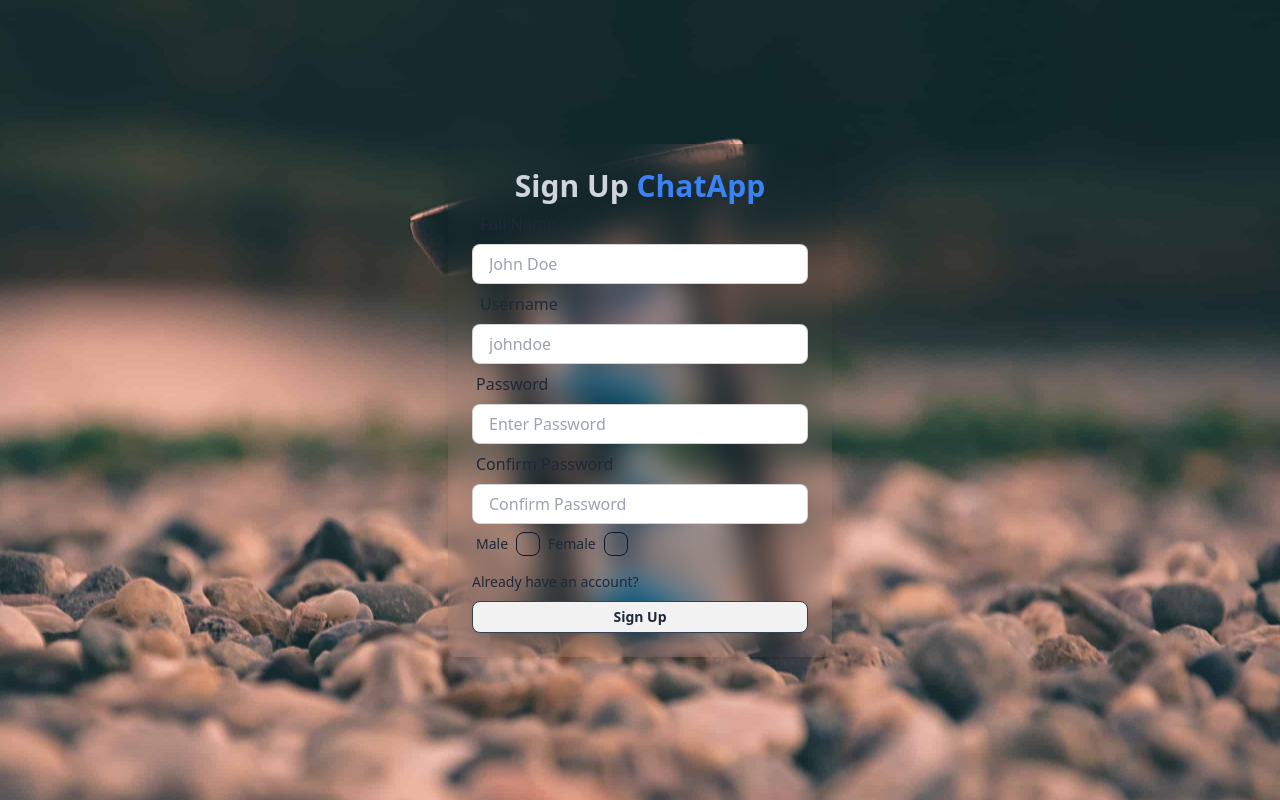
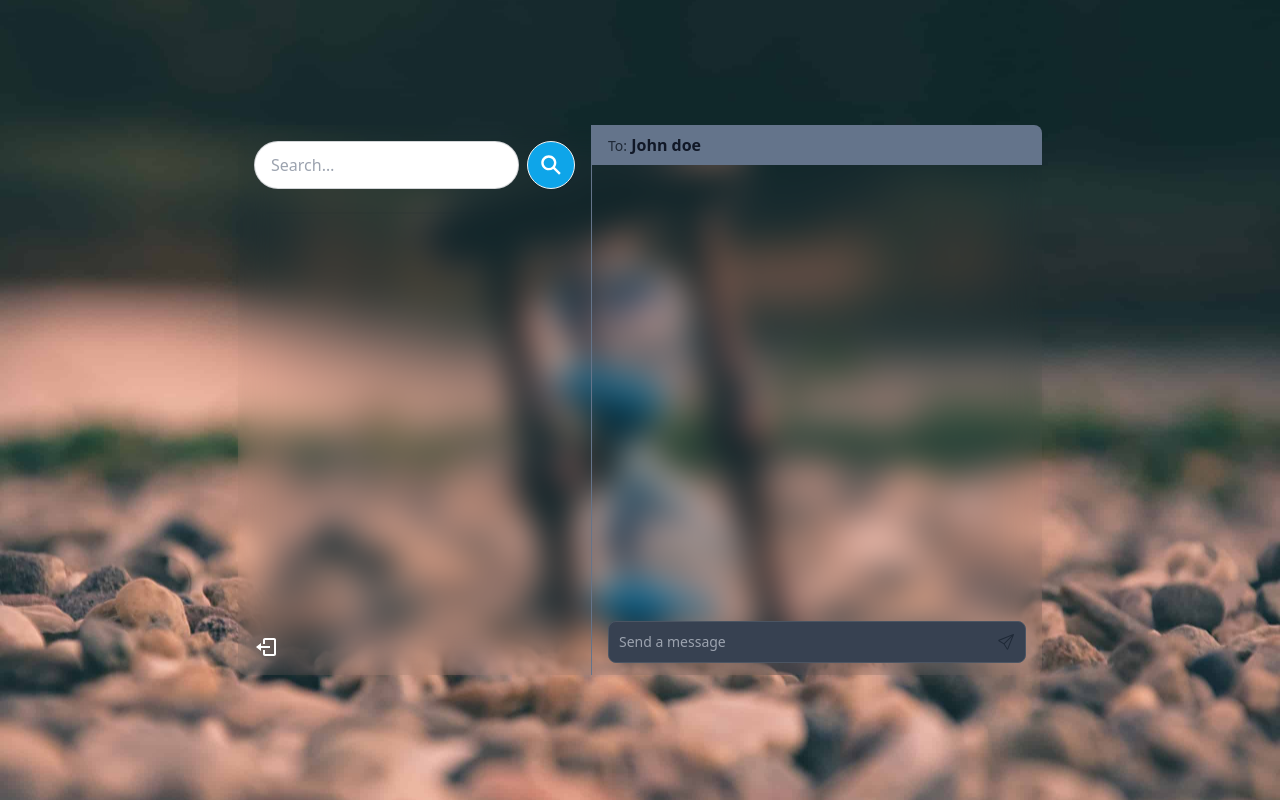
Before and after one commit to halleygz/msgapp, a React (Vite) app in the folder frontend/: page / in a window 1280 px wide. Built offline with nearby package versions, Linux system fonts and the light colour scheme.

Commit message:
Completed making the Home page ---Frontend part 1 done---

```diff
--- a/frontend/package.json
+++ b/frontend/package.json
@@ -11,7 +11,8 @@
   },
   "dependencies": {
     "react": "^18.2.0",
-    "react-dom": "^18.2.0"
+    "react-dom": "^18.2.0",
+    "react-icons": "^5.2.1"
   },
   "devDependencies": {
     "@types/react": "^18.2.66",
--- a/frontend/src/App.jsx
+++ b/frontend/src/App.jsx
@@ -1,4 +1,5 @@
 import './index.css'
+import Home from './pages/home/Home'
 import Login from './pages/login/Login'
 import Signup from './pages/signup/Signup'
 
@@ -6,7 +7,7 @@ function App() {
 
   return (
     <div className="p-4 h-screen flex items-center justify-center">
-      <Signup/>
+      <Home/>
     </div>
   )
 }
--- /dev/null
+++ b/frontend/src/components/messages/Message.jsx
@@ -0,0 +1,9 @@
+import React from 'react'
+
+const Message = () => {
+  return (
+    <div>Message</div>
+  )
+}
+
+export default Message
--- /dev/null
+++ b/frontend/src/components/messages/MessageContainer.jsx
@@ -0,0 +1,38 @@
+import React from "react";
+import Messages from "./Messages";
+import MessageInput from "./MessageInput";
+import { TiMessages } from "react-icons/ti";
+
+const MessageContainer = () => {
+  const chatSelected = true;
+  return (
+    <div className="md:min-w-[450px] flex flex-col">
+      {!chatSelected ? (
+        <NoChatSelected />
+      ) : (
+        <>
+          {/* Header */}
+          <div className="bg-slate-500 px-4 py-2 mb-2">
+            <span className="label-text">To:</span>{" "}
+            <span className="text-gray-900 font-bold">John doe</span>
+          </div>
+          <Messages />
+          <MessageInput />
+        </>
+      )}
+    </div>
+  );
+};
+const NoChatSelected = () => {
+  return (
+    <div className="flex items-center justify-center w-full h-full">
+      <div className="px-4 text-center sm:text-lg md:text-xl text-gray-200 font-semibold flex flex-col items-center gap-2">
+        <p>Welcome 👋 Manuel❄</p>
+        <p>Select a chat to start messaging</p>
+        <TiMessages className="text-3xl md:text-6xl text-center" />
+      </div>
+    </div>
+  );
+};
+
+export default MessageContainer;
--- /dev/null
+++ b/frontend/src/components/messages/MessageInput.jsx
@@ -0,0 +1,21 @@
+import React from 'react'
+import { BsSend } from "react-icons/bs";
+
+const MessageInput = () => {
+  return (
+ 		<form className='px-4 my-3'>
+ 			<div className='w-full relative'>
+ 				<input
+ 					type='text'
+ 					className='border text-sm rounded-lg block w-full p-2.5  bg-gray-700 border-gray-600 text-white'
+ 					placeholder='Send a message'
+ 				/>
+ 				<button type='submit' className='absolute inset-y-0 end-0 flex items-center pe-3'>
+ 					<BsSend />
+ 				</button>
+ 			</div>
+ 		</form>
+  )
+}
+
+export default MessageInput
--- /dev/null
+++ b/frontend/src/components/messages/Messages.jsx
@@ -0,0 +1,12 @@
+import React from 'react'
+import Message from './Message'
+
+const Messages = () => {
+  return (
+ 		<div className='px-4 flex-1 overflow-auto'>
+ 		</div>
+
+  )
+}
+
+export default Messages
--- /dev/null
+++ b/frontend/src/components/sidebar/Conversations.jsx
@@ -0,0 +1,11 @@
+import React from 'react'
+
+const Conversations = () => {
+  return (
+ 		<div className='py-2 flex flex-col overflow-auto'>
+
+ 		</div>
+  )
+}
+
+export default Conversations
--- /dev/null
+++ b/frontend/src/components/sidebar/LogoutButton.jsx
@@ -0,0 +1,13 @@
+import React from 'react'
+import { BiLogOut } from "react-icons/bi";
+
+const LogoutButton = () => {
+  return (
+    <div className='mt-auto'>
+
+				<BiLogOut className='w-6 h-6 text-white cursor-pointer'/>
+		</div>
+  )
+}
+
+export default LogoutButton
--- /dev/null
+++ b/frontend/src/components/sidebar/SearchInput.jsx
@@ -0,0 +1,16 @@
+import React from 'react'
+import { IoSearchSharp } from "react-icons/io5";
+
+
+const SearchInput = () => {
+  return (
+ 		<form className='flex items-center gap-2'>
+ 			<input type='text' placeholder='Search…' className='input input-bordered rounded-full' />
+ 			<button type='submit' className='btn btn-circle bg-sky-500 text-white'>
+ 				<IoSearchSharp className='w-6 h-6 outline-none' />
+ 			</button>
+ 		</form>
+  )
+}
+
+export default SearchInput
--- /dev/null
+++ b/frontend/src/components/sidebar/Sidebar.jsx
@@ -0,0 +1,18 @@
+import React from 'react'
+import SearchInput from './SearchInput'
+import Conversations from './Conversations'
+import LogoutButton from './LogoutButton'
+
+const Sidebar = () => {
+  return (
+ 		<div className='border-r border-slate-500 p-4 flex flex-col'>
+ 			<SearchInput/>
+ 			<div className='divider px-3'></div>
+ 			<Conversations />
+ 			<LogoutButton />
+ 		</div>
+
+    )
+}
+
+export default Sidebar
--- a/frontend/src/index.css
+++ b/frontend/src/index.css
@@ -9,3 +9,19 @@ body{
     background-position: center;
     background-attachment: fixed;
 }
+::-webkit-scrollbar {
+	width: 8px;
+}
+
+::-webkit-scrollbar-track {
+	background: #555;
+}
+
+::-webkit-scrollbar-thumb {
+	background: #121212;
+	border-radius: 5px;
+}
+
+::-webkit-scrollbar-thumb:hover {
+	background: #242424;
+}
--- a/frontend/src/pages/home/Home.jsx
+++ b/frontend/src/pages/home/Home.jsx
@@ -1,8 +1,13 @@
 import React from 'react'
+import MessageContainer from '../../components/messages/MessageContainer'
+import Sidebar from '../../components/sidebar/Sidebar'
 
 const Home = () => {
   return (
-    <div>Home</div>
+    <div className='flex sm:h-[450px] md:h-[550px] rounded-lg overflow-hidden bg-gray-400 bg-clip-padding backdrop-filter backdrop-blur-lg bg-opacity-0'>
+      <Sidebar/>
+			<MessageContainer/>
+		</div>
   )
 }
 
```
Also changed, not shown: 1 other file (tests, documents, lock files or other folders).
